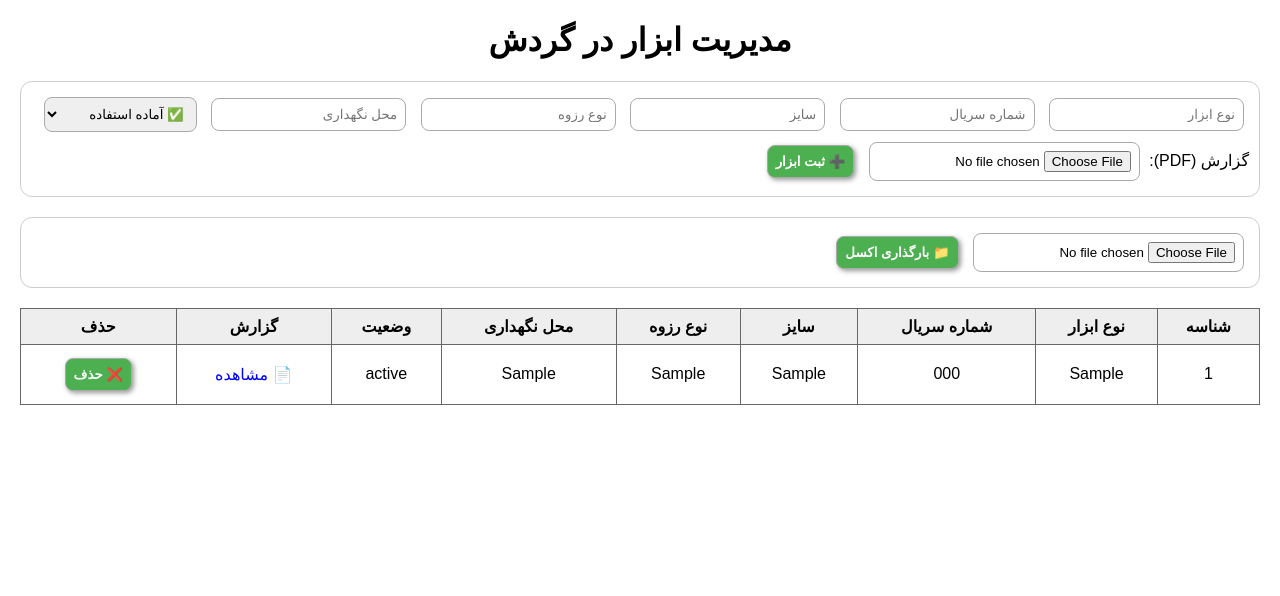
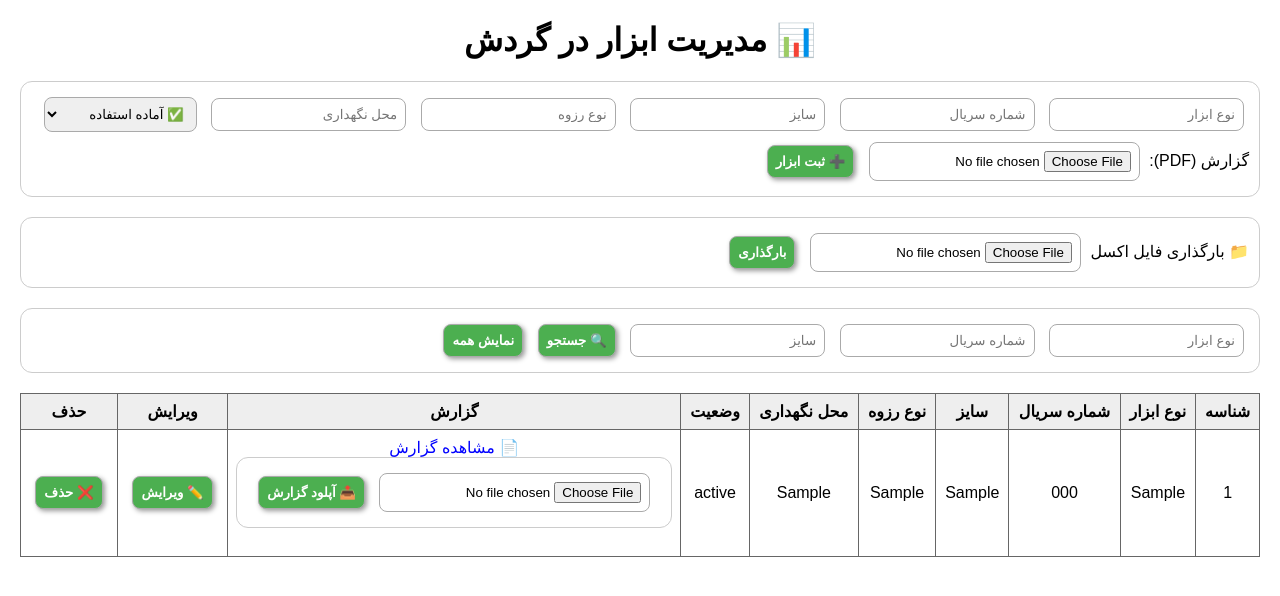
Before and after one commit to javadrad/Inventory-app-final, a Flask app: page / in a window 1280 px wide. Shown: the top 596 px of the page. Run offline with Flask 3, Linux system fonts and the light colour scheme; tables that the repository leaves empty hold one stand-in row (values such as "Sample post").

Commit message:
Update index.html

```diff
--- a/templates/index.html
+++ b/templates/index.html
@@ -6,9 +6,10 @@
     <link rel="stylesheet" href="/static/style.css">
 </head>
 <body>
-    <h1>مدیریت ابزار در گردش</h1>
+    <h1>📊 مدیریت ابزار در گردش</h1>
 
-    <form method="POST" action="/add" enctype="multipart/form-data">
+    <!-- فرم ثبت ابزار -->
+    <form method="POST" action="/add" enctype="multipart/form-data" class="form-box">
         <input type="text" name="tool_type" placeholder="نوع ابزار" required>
         <input type="text" name="serial_number" placeholder="شماره سریال" required>
         <input type="text" name="size" placeholder="سایز">
@@ -24,11 +25,23 @@
         <button type="submit">➕ ثبت ابزار</button>
     </form>
 
-    <form method="POST" action="/upload_excel" enctype="multipart/form-data">
-        <input type="file" name="excel_file" accept=".xlsx,.xls" required>
-        <button type="submit">📁 بارگذاری اکسل</button>
+    <!-- فرم آپلود فایل اکسل -->
+    <form method="POST" action="/upload_excel" enctype="multipart/form-data" class="form-box">
+        <label>📁 بارگذاری فایل اکسل</label>
+        <input type="file" name="excel_file" accept=".xlsx, .xls" required>
+        <button type="submit">بارگذاری</button>
     </form>
 
+    <!-- فرم جستجو -->
+    <form method="get" action="/" class="form-box">
+        <input type="text" name="tool_type" value="{{ tool_type }}" placeholder="نوع ابزار">
+        <input type="text" name="serial_number" value="{{ serial_number }}" placeholder="شماره سریال">
+        <input type="text" name="size" value="{{ size }}" placeholder="سایز">
+        <button type="submit">🔍 جستجو</button>
+        <a href="/"><button type="button">نمایش همه</button></a>
+    </form>
+
+    <!-- جدول ابزارها -->
     <table>
         <tr>
             <th>شناسه</th>
@@ -39,6 +52,7 @@
             <th>محل نگهداری</th>
             <th>وضعیت</th>
             <th>گزارش</th>
+            <th>ویرایش</th>
             <th>حذف</th>
         </tr>
         {% for item in items %}
@@ -52,11 +66,16 @@
             <td>{{ item[6] }}</td>
             <td>
                 {% if item[7] %}
-                    <a href="{{ item[7] }}" target="_blank">📄 مشاهده</a>
+                    <a href="{{ item[7] }}" target="_blank">📄 مشاهده گزارش</a>
                 {% else %}
                     -
                 {% endif %}
+                <form method="POST" action="/upload_report/{{ item[0] }}" enctype="multipart/form-data">
+                    <input type="file" name="report_file" accept="application/pdf">
+                    <button type="submit">📤 آپلود گزارش</button>
+                </form>
             </td>
+            <td><a href="/edit/{{ item[0] }}"><button>✏️ ویرایش</button></a></td>
             <td><a href="/delete/{{ item[0] }}"><button>❌ حذف</button></a></td>
         </tr>
         {% endfor %}
```
